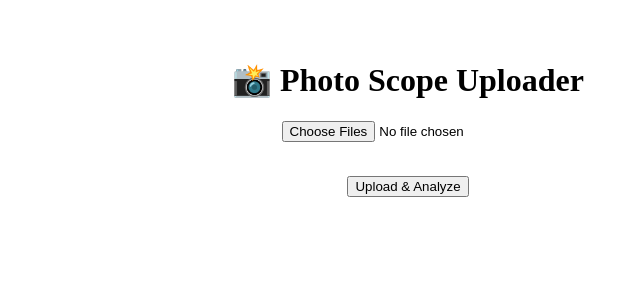
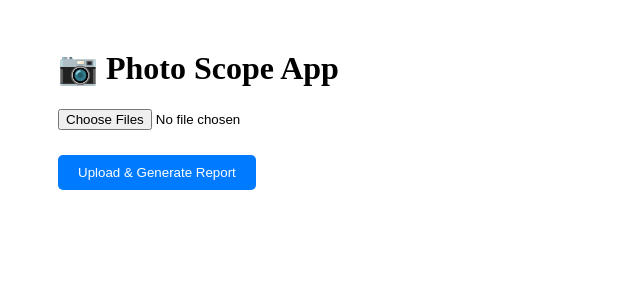
Before and after one commit to bluffjeff/photo-scope-app, a React (Vite) app in the folder frontend/: page / in a window 1280 px wide. Shown: the top 300 px of the page, without its empty margins (232-872 px from the left). Built offline with nearby package versions, Linux system fonts and the light colour scheme.

Commit message:
Set API URL for frontend

```diff
--- a/frontend/package.json
+++ b/frontend/package.json
@@ -14,6 +14,6 @@
   },
   "devDependencies": {
     "@vitejs/plugin-react": "^4.0.0",
-    "vite": "^4.0.0"
+    "vite": "^7.1.1"
   }
 }
--- a/frontend/src/App.jsx
+++ b/frontend/src/App.jsx
@@ -1,85 +1,130 @@
 import React, { useState } from "react";
 
 function App() {
-  const [selectedFiles, setSelectedFiles] = useState([]);
-  const [previews, setPreviews] = useState([]);
+  const [files, setFiles] = useState([]);
+  const [previewUrls, setPreviewUrls] = useState([]);
+  const [loading, setLoading] = useState(false);
   const [pdfUrl, setPdfUrl] = useState("");
-  const [error, setError] = useState("");
-  const [uploading, setUploading] = useState(false);
-
-  const API_URL = "https://photo-scope-app-new.onrender.com"; // your backend URL
+  const [errorMessage, setErrorMessage] = useState("");
 
   const handleFileChange = (e) => {
-    const files = Array.from(e.target.files);
-    setSelectedFiles(files);
-    setPreviews(files.map((file) => URL.createObjectURL(file)));
-    setError("");
-    setPdfUrl("");
+    const selectedFiles = Array.from(e.target.files);
+    setFiles(selectedFiles);
+
+    // Generate preview thumbnails
+    const previews = selectedFiles.map((file) => URL.createObjectURL(file));
+    setPreviewUrls(previews);
   };
 
   const handleUpload = async () => {
-    if (!selectedFiles.length) {
-      setError("Please select at least one file.");
+    if (files.length === 0) {
+      setErrorMessage("Please select at least one file.");
       return;
     }
 
+    setLoading(true);
+    setErrorMessage("");
+    setPdfUrl("");
+
     const formData = new FormData();
-    // Must be exactly "files" to match backend parameter
-    selectedFiles.forEach((file) => {
+    files.forEach((file) => {
       formData.append("files", file);
     });
 
     try {
-      setUploading(true);
-      const res = await fetch(`${API_URL}/upload`, {
+      const res = await fetch(`${import.meta.env.VITE_API_URL}/upload`, {
         method: "POST",
         body: formData,
       });
 
-      if (!res.ok) throw new Error(await res.text());
+      // Handle non-2xx responses
+      if (!res.ok) {
+        const errData = await res.json().catch(() => null);
+        throw new Error(errData?.error || `HTTP ${res.status}`);
+      }
+
       const data = await res.json();
-      setPdfUrl(`${API_URL}${data.pdf_url}`);
+
+      if (data.error) {
+        throw new Error(data.error);
+      }
+
+      setPdfUrl(data.pdf_url);
     } catch (err) {
-      setError(err.message || "Upload failed");
+      console.error("❌ Upload error:", err);
+      setErrorMessage(err.message || "Upload failed.");
     } finally {
-      setUploading(false);
+      setLoading(false);
     }
   };
 
   return (
-    <div style={{ textAlign: "center", padding: "2rem" }}>
-      <h1>📸 Photo Scope Uploader</h1>
+    <div style={{ maxWidth: "700px", margin: "0 auto", padding: "20px" }}>
+      <h1>📷 Photo Scope App</h1>
+
       <input type="file" multiple onChange={handleFileChange} />
-      <div
-        style={{
-          display: "flex",
-          flexWrap: "wrap",
-          gap: "10px",
-          marginTop: "1rem",
-          justifyContent: "center",
-        }}
-      >
-        {previews.map((src, idx) => (
+
+      {/* Show previews */}
+      <div style={{ display: "flex", flexWrap: "wrap", marginTop: "10px" }}>
+        {previewUrls.map((url, idx) => (
           <img
             key={idx}
-            src={src}
+            src={url}
             alt={`Preview ${idx}`}
-            style={{ width: "150px", border: "1px solid #ccc" }}
+            style={{
+              width: "100px",
+              height: "100px",
+              objectFit: "cover",
+              marginRight: "10px",
+              borderRadius: "5px",
+              border: "1px solid #ccc",
+            }}
           />
         ))}
       </div>
-      <br />
-      <button onClick={handleUpload} disabled={uploading}>
-        {uploading ? "Uploading..." : "Upload & Analyze"}
+
+      <button
+        onClick={handleUpload}
+        disabled={loading}
+        style={{
+          marginTop: "15px",
+          padding: "10px 20px",
+          backgroundColor: "#007bff",
+          color: "#fff",
+          border: "none",
+          borderRadius: "5px",
+          cursor: loading ? "not-allowed" : "pointer",
+        }}
+      >
+        {loading ? "Uploading..." : "Upload & Generate Report"}
       </button>
-      {error && <p style={{ color: "red" }}>{error}</p>}
+
+      {/* Error message */}
+      {errorMessage && (
+        <div style={{ marginTop: "15px", color: "red" }}>
+          ❌ {errorMessage}
+        </div>
+      )}
+
+      {/* PDF Download */}
       {pdfUrl && (
-        <p>
-          ✅{" "}
-          <a href={pdfUrl} target="_blank" rel="noopener noreferrer">
-            Download PDF Report
+        <div style={{ marginTop: "20px" }}>
+          <a
+            href={pdfUrl}
+            target="_blank"
+            rel="noopener noreferrer"
+            style={{
+              display: "inline-block",
+              padding: "10px 20px",
+              backgroundColor: "green",
+              color: "#fff",
+              borderRadius: "5px",
+              textDecoration: "none",
+            }}
+          >
+            📄 Download Report
           </a>
-        </p>
+        </div>
       )}
     </div>
   );
```
Also changed, not shown: 4 other files (tests, documents, lock files or other folders).
